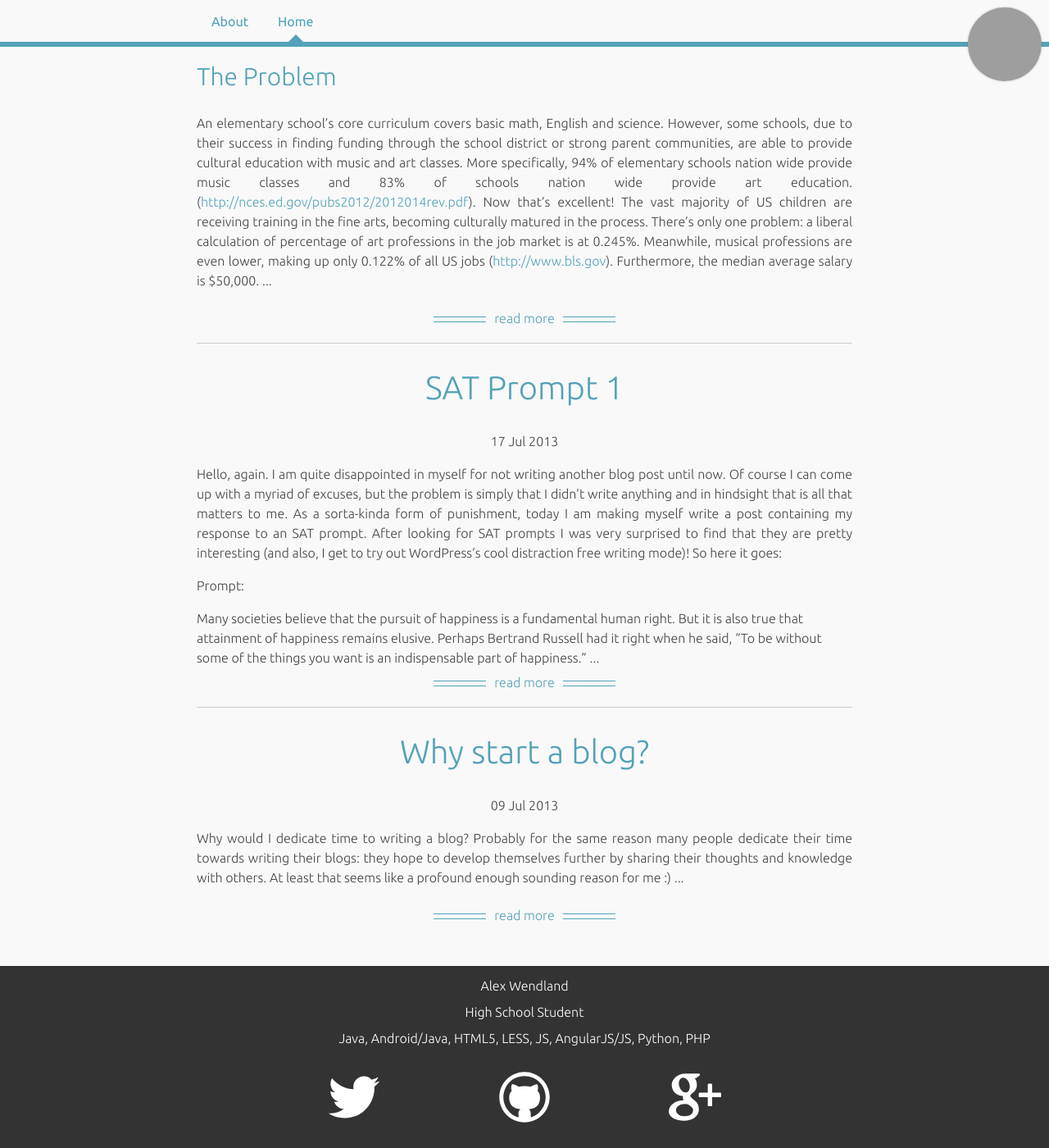
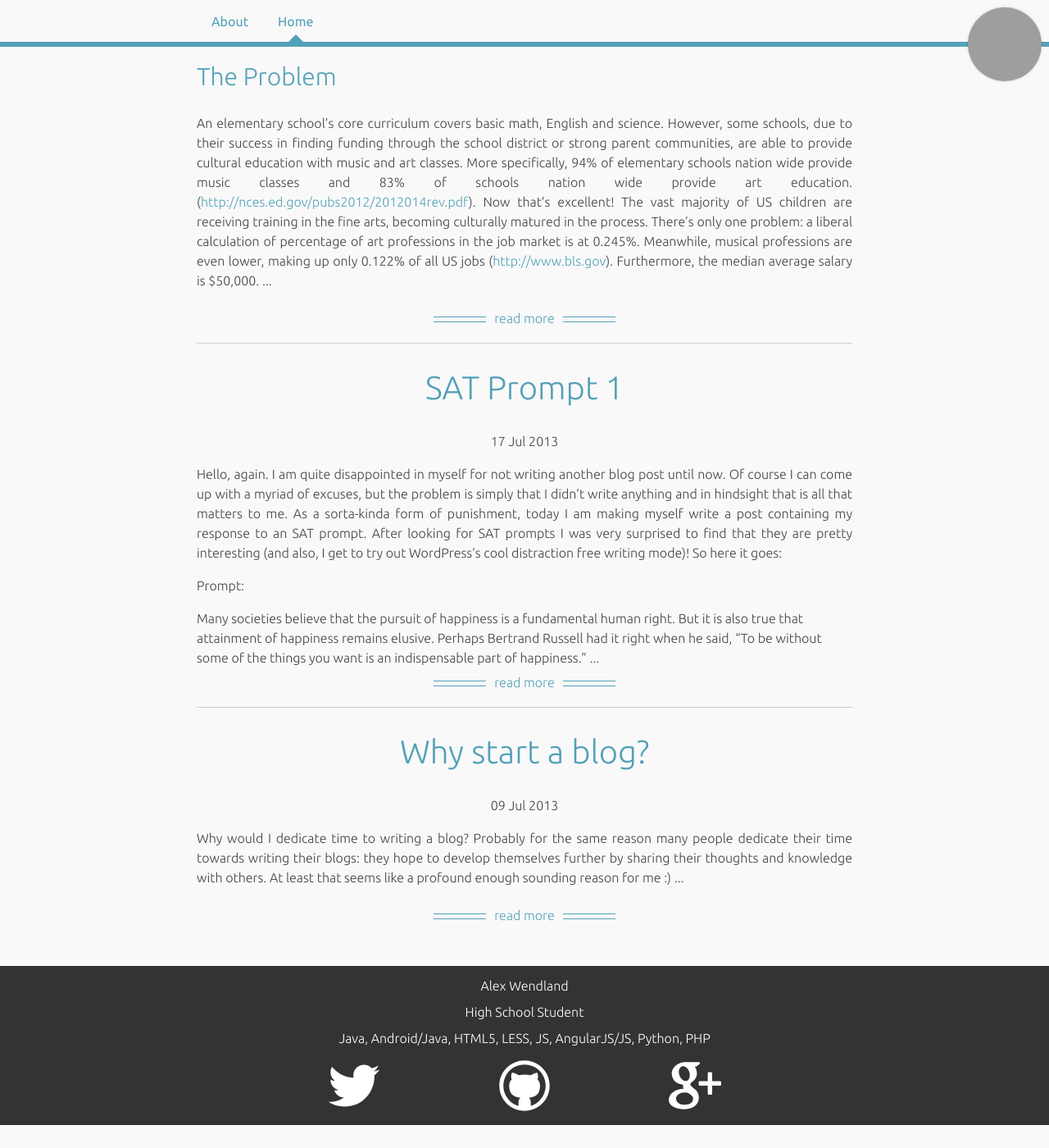
Before and after one commit to awendland/blog, a Jekyll site: the page built from index.html, in a window 1280 px wide and 1400 px high, scrolled down 3915 px. Shown: the whole window at 82% size. Built offline with Jekyll 4.4.1, drawn with Linux system fonts in a browser that asks for light colours; nearby versions of some CDN libraries; Markdown is read by kramdown in place of the engine named in the settings; after the commit the page ends 5287 px from its top, so only the background shows below that; grey boxes are pictures that could not be loaded.

Commit message:
Normalize spacing in footer elements

```diff
--- a/css/main.css
+++ b/css/main.css
@@ -331,9 +331,6 @@ a:focus {
   line-height: 2;
   display: block;
 }
-#footer .contact {
-  padding: 1.5em 0;
-}
 #footer .contact nav {
   text-align: center;
 }
@@ -347,7 +344,7 @@ a:focus {
   -o-transition: background-color 0.2s linear;
   transition: background-color 0.2s linear;
   display: inline-block;
-  margin: 0 70px;
+  margin: 10px 70px;
   -webkit-background-size: cover;
   -moz-background-size: cover;
   -o-background-size: cover;
--- a/css/main.less
+++ b/css/main.less
@@ -330,7 +330,6 @@ a {
     }
 
     .contact {
-        padding: 1.5em 0;
         nav {
             text-align: center;
             a {
@@ -343,7 +342,7 @@ a {
                 -o-transition: background-color 0.2s linear;
                 transition: background-color 0.2s linear;
                 display: inline-block;
-                margin: 0 70px;
+                margin: 10px 70px;
                 -webkit-background-size: cover;
                 -moz-background-size: cover;
                 -o-background-size: cover;
```
